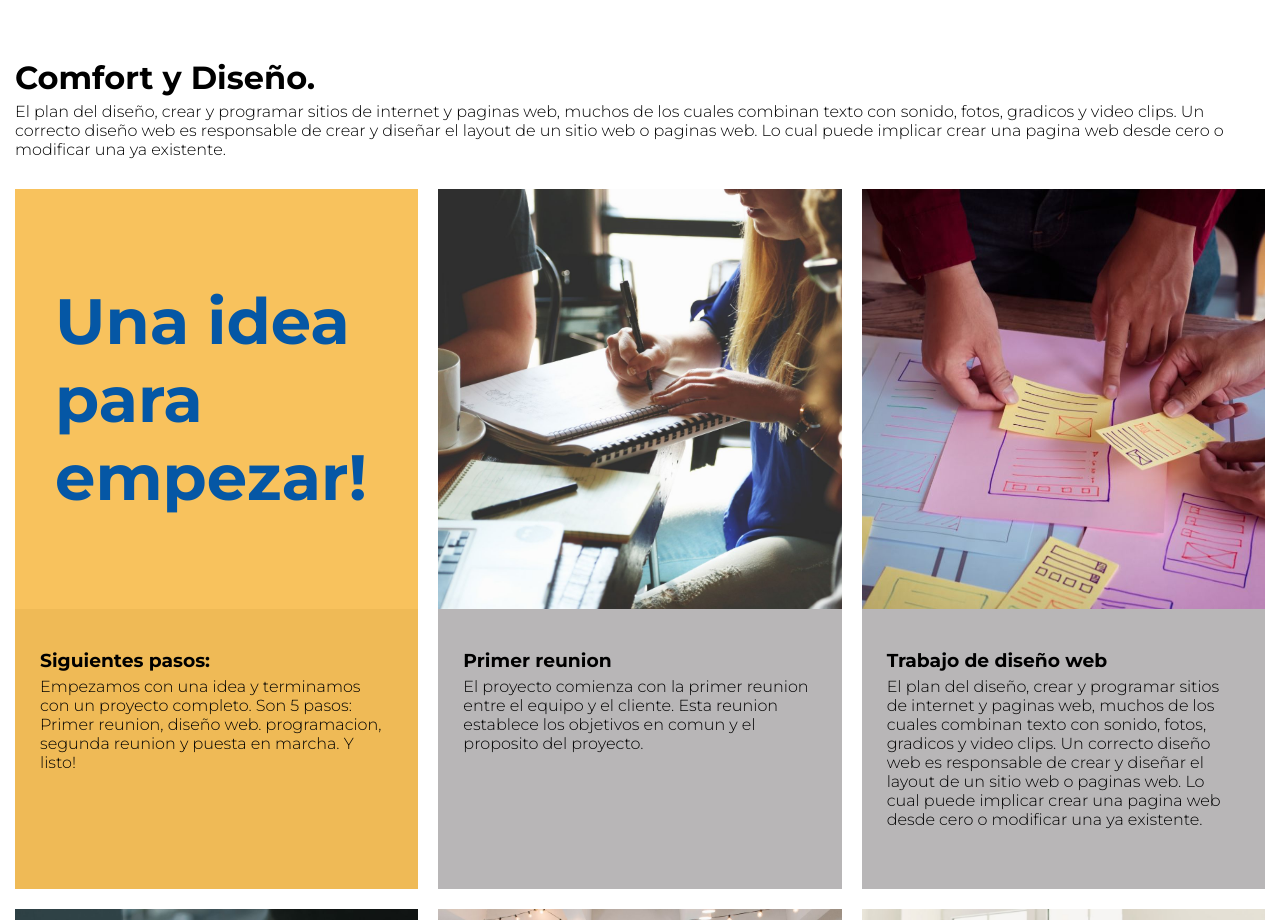
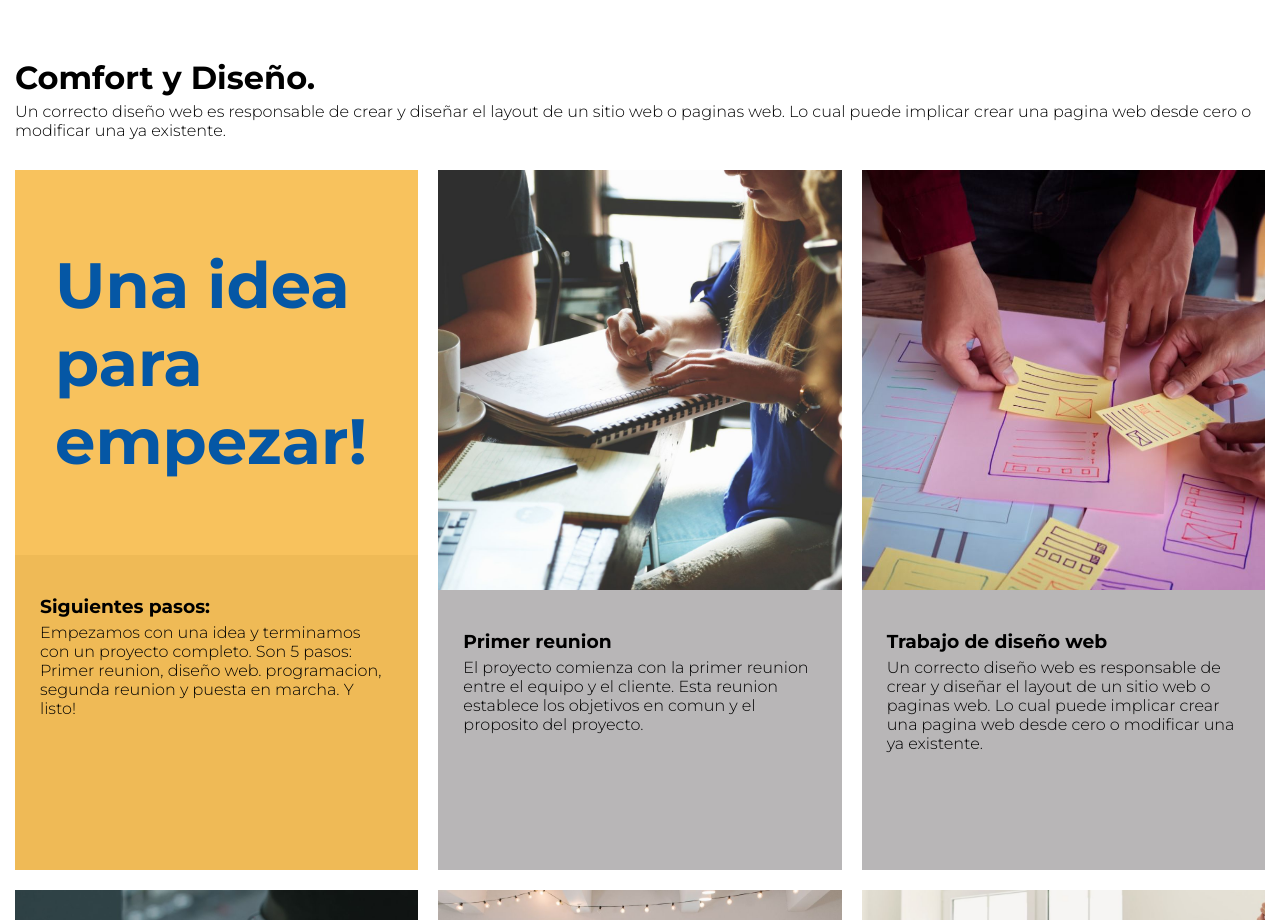
Before and after one commit to RuslanTissen/tissen-studio, a React (Create React App) app: page / in a window 1280 px wide. Shown: the part 752-1672 px from the top of the page. Built offline with nearby package versions, Linux system fonts and the light colour scheme.

Commit message:
overflow fixed

```diff
--- a/src/components/Trans.js
+++ b/src/components/Trans.js
@@ -12,7 +12,7 @@ const trans = {
 		meetingTitle:"Primer reunion",
 		meeting:"El proyecto comienza con la primer reunion entre el equipo y el cliente. Esta reunion establece los objetivos en comun y el proposito del proyecto.",
 		designTitle:"Trabajo de diseño web",
-		design:"El plan del diseño, crear y programar sitios de internet y paginas web, muchos de los cuales combinan texto con sonido, fotos, gradicos y video clips. Un correcto diseño web es responsable de crear y diseñar el layout de un sitio web o paginas web. Lo cual puede implicar crear una pagina web desde cero o modificar una ya existente.",
+		design:"Un correcto diseño web es responsable de crear y diseñar el layout de un sitio web o paginas web. Lo cual puede implicar crear una pagina web desde cero o modificar una ya existente.",
 		codingTitle:"Programacion",
 		coding:"Ahora en el desarrollo web crea todas las interacciones del usuario. Se sugiere que el acercamiento del diseño y el desarrollo deberia responder a la conducta del usuario y el ambiente basados en el tamaño de la pantalla, la plataforma y su orientacion.",
 		secondMeetingTitle:"Segunda reunion",
@@ -40,7 +40,7 @@ const trans = {
 		meetingTitle:"First meeting",
 		meeting:"A project kick-off meeting is the first meeting with the project team and the client of the project. This meeting is the time to establish common goals and the purpose of the project.",
 		designTitle:"Web design work",
-		design:"Web designer plan, create and code internet sites and web pages, many of which combine text with sounds, pictures, graphics and video clips. A web designer is responsible for creating the design and layout of a website or web pages. It and can mean working on a brand new website or updating an already existing site.",
+		design:"A web designer is responsible for creating the design and layout of a website or web pages. It and can mean working on a brand new website or updating an already existing site.",
 		codingTitle:"Coding process",
 		coding:"Now web developer create a responsive web design. It is the approach that suggests that design and development should respond to the user's behavior and environment based on screen size, platform and orientation.",
 		secondMeetingTitle:"Second meeting",
--- a/src/components/idea/Idea.scss
+++ b/src/components/idea/Idea.scss
@@ -35,13 +35,13 @@
 			overflow-y: hidden;
 			.image-idea{
 				width: 100%;
-				height: 60%;
+				height: 55%;
 				object-fit: cover;
 				display: block;
 			}
 			.box-img__box{
 				padding: 40px 25px;
-				height: 40%;
+				height: 45%;
 				display: flex;
 				flex-direction: column;
 				h3{
@@ -64,7 +64,7 @@
 			// background-color: orange;
 			background-color: rgb(248, 194, 93);
 			.text__box--h1{
-				height: 60%;
+				height: 55%;
 				font-size: 1.5rem;
 				padding: 40px;
 				color: rgb(5,87,165);
@@ -74,7 +74,7 @@
 			}
 			.text__box--p{
 			background-color: rgb(239, 186, 86);
-				height: 40%;
+				height: 45%;
 				padding: 40px 25px;
 				h3{
 					margin-bottom: 5px;
@@ -102,6 +102,12 @@
 				flex: 1 1 48%;
 				width: 48%;
 				height: 700px;
+				.image-idea{
+					height: 60%;
+				}
+				.box-img__box{
+					height: 40%;
+				}
 			}
 		}
 	}
```
